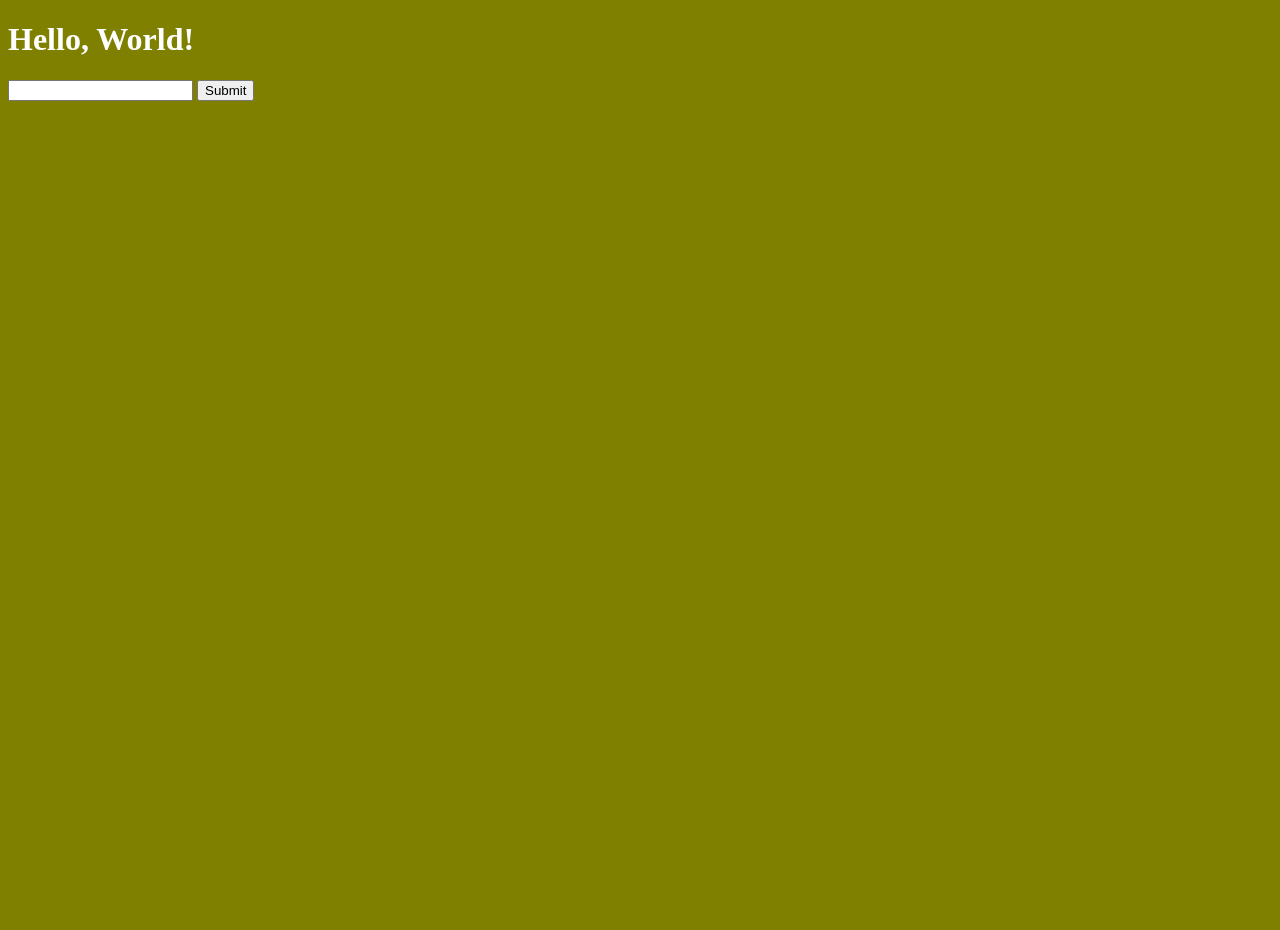
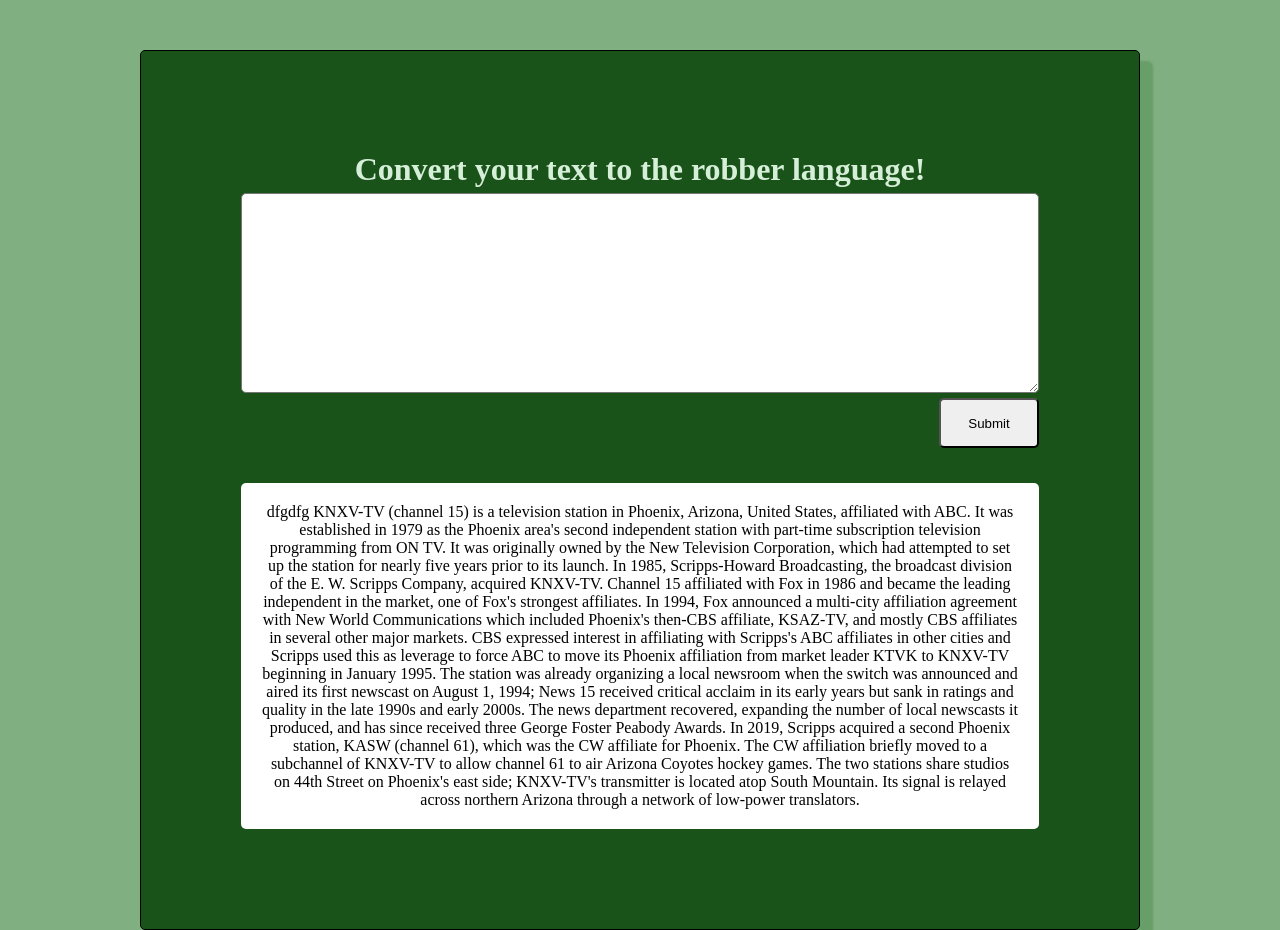
Before and after one commit to al223gv/1DV610-L1, a website built with Vite: page src/index.html in a window 1280 px wide. Shown: the top 930 px of the page. Before the commit the page ends 800 px from the top, so only its background shows below. Built offline with nearby package versions, Linux system fonts and the light colour scheme.

Commit message:
Add html and css

```diff
--- a/src/css/style.css
+++ b/src/css/style.css
@@ -1,7 +1,113 @@
+* {
+  padding: 0;
+  margin: 0;
+}
 body {
-  background-color: olive;
+  background-color: rgb(128, 175, 129);
+  display: flex;
+  flex-direction: column;
+  align-items: center;
+  margin: 50px;
 }
 
 h1 {
-  color: white;
+  /* color: rgb(214, 189, 152); */
+  color: rgb(214, 239, 216);
 }
+
+main {
+  box-shadow: 12px 12px 2px 1px rgb(80, 141, 78, 0.5);
+  border: 1px solid black;
+  border-radius: 5px;
+  width: 1000px;
+  height: min-content;
+  background-color: rgb(26, 83, 25);
+
+  display: flex;
+  flex-direction: column;
+  padding: 100px;
+  box-sizing: border-box;
+  gap: 5px;
+  /* justify-content: center; */
+  /* align-items: center; */
+  text-align: center;
+}
+
+#plain-input-textarea {
+  border-radius: 5px;
+  box-sizing: border-box;
+  padding: 20px;
+  height: 200px;
+}
+
+#submit-plain-text-button {
+  margin-left: auto;
+  border-radius: 5px;
+  width: 100px;
+  height: 50px;
+}
+
+#output-section {
+  margin-top: 30px;
+  border-radius: 5px;
+  box-sizing: border-box;
+  padding: 20px;
+  background-color: white;
+}
+
+#output-encrypted-text {
+  word-break: break-word;
+}
+
+/* main {
+  box-shadow: 12px 12px 2px 1px rgb(80, 141, 78, 0.5);
+  border: 1px solid black;
+  border-radius: 5px;
+  margin-top: 50px;
+  text-align: center;
+  display: flex;
+  flex-direction: column;
+  width: fit-content;
+  height: fit-content;
+  gap: 20px;
+  background-color: rgb(26, 83, 25);
+}
+
+#encryption-section {
+  width: 900px;
+  height: 500px;
+}
+
+#encryption-section form {
+  display: flex;
+  flex-direction: column;
+  align-items: center;
+  gap: 5px;
+}
+
+#submit-plain-text {
+  border-radius: 5px;
+  width: 120px;
+  height: 40px;
+}
+
+#plain-input-textarea {
+  border-radius: 5px;
+  box-sizing: border-box;
+  padding: 10px;
+  width: 500px;
+  height: 200px;
+}
+
+#output-section {
+  box-sizing: border-box;
+  margin: 10px;
+  padding: 10px;
+  min-width: 200px;
+  min-height: 100px;
+  background-color: white;
+}
+
+#output-encrypted-text {
+  word-wrap: break-word;
+} */
--- a/src/index.html
+++ b/src/index.html
@@ -9,10 +9,17 @@
   <title>Document</title>
 </head>
 <body>
-  <h1>Hello, World!</h1>
-  <form>
-    <input type="text" id="encrypted-string" name="encrypted-string" required>
-    <button>Submit</button>
-  </form>
+  <main>
+    <h1 id="app-title">Convert your text to the robber language!</h1>
+    <textarea id="plain-input-textarea" name="plain-input-textarea" required></textarea>
+    <button id="submit-plain-text-button">Submit</button>
+    <section id="output-section">
+      <p id="output-encrypted-text">dfgdfg
+        KNXV-TV (channel 15) is a television station in Phoenix, Arizona, United States, affiliated with ABC. It was established in 1979 as the Phoenix area's second independent station with part-time subscription television programming from ON TV. It was originally owned by the New Television Corporation, which had attempted to set up the station for nearly five years prior to its launch. In 1985, Scripps-Howard Broadcasting, the broadcast division of the E. W. Scripps Company, acquired KNXV-TV. Channel 15 affiliated with Fox in 1986 and became the leading independent in the market, one of Fox's strongest affiliates. In 1994, Fox announced a multi-city affiliation agreement with New World Communications which included Phoenix's then-CBS affiliate, KSAZ-TV, and mostly CBS affiliates in several other major markets. CBS expressed interest in affiliating with Scripps's ABC affiliates in other cities and Scripps used this as leverage to force ABC to move its Phoenix affiliation from market leader KTVK to KNXV-TV beginning in January 1995.
+
+The station was already organizing a local newsroom when the switch was announced and aired its first newscast on August 1, 1994; News 15 received critical acclaim in its early years but sank in ratings and quality in the late 1990s and early 2000s. The news department recovered, expanding the number of local newscasts it produced, and has since received three George Foster Peabody Awards. In 2019, Scripps acquired a second Phoenix station, KASW (channel 61), which was the CW affiliate for Phoenix. The CW affiliation briefly moved to a subchannel of KNXV-TV to allow channel 61 to air Arizona Coyotes hockey games. The two stations share studios on 44th Street on Phoenix's east side; KNXV-TV's transmitter is located atop South Mountain. Its signal is relayed across northern Arizona through a network of low-power translators.
+      </p>
+    </section>
+  </main>
 </body>
 </html>
```
